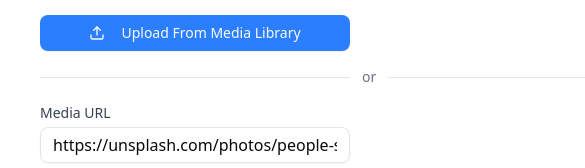
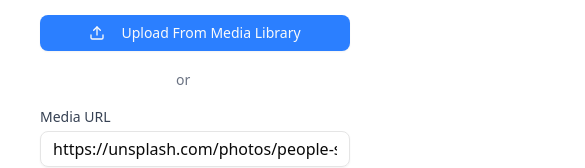
Before and after one commit to ChaitanyaBhake/logicTrix-assignment, a Next.js app: page /configure in a window 390 px wide. Both pictures are taken after a click on the radio button 134 px from the left and 225 px from the top of the page. Shown: the part 318-486 px from the top of the page, 585 px wide, since content can reach past the window. Built offline with nearby package versions, Linux system fonts and the light colour scheme.

Commit message:
fixed responsive bug

```diff
--- a/app/(root)/configure/page.jsx
+++ b/app/(root)/configure/page.jsx
@@ -282,12 +282,10 @@ const WelcomeForm = () => {
                 Upload From Media Library
               </Button>
 
-              <div className="flex items-center my-4">
-                <Separator className="flex-grow" />
+              <div className=" my-4 w-[20%] mx-auto">
                 <span className="px-3 text-sm text-gray-500">
                   or
                 </span>
-                <Separator className="flex-grow" />
               </div>
 
               <Label
@@ -403,7 +401,7 @@ const WelcomeForm = () => {
                   alt="immage"
                 />
               </div>
-              ):null}
+            ) : null}
             <p className="text-sm mt-2">
               Hi {'{1}'}, please find details in attached
               pdf as discussed over call and click on demo
```
Lines whose indentation alone changed are shown as unchanged.
